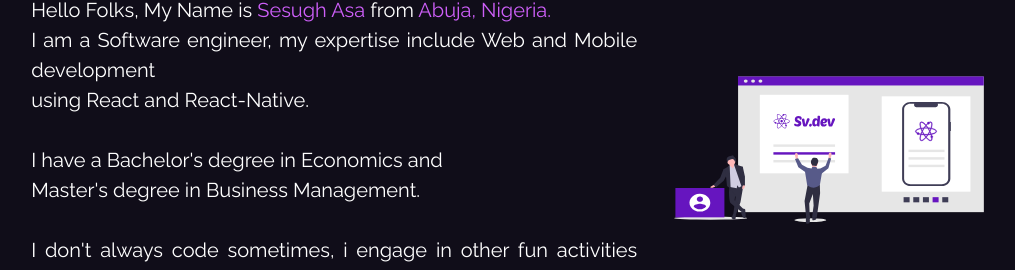
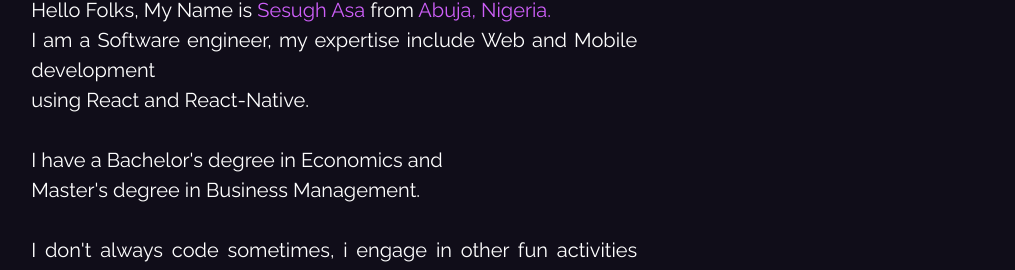
Before and after one commit to elsesu/react-portfolio-master, a React (Create React App) app: page /about in a window 1280 px wide. Shown: the part 246-516 px from the top of the page, without its empty margins (136-1151 px from the left). Built offline with nearby package versions, Linux system fonts and the light colour scheme.

Commit message:
about gone

```diff
--- a/src/scenes/About/About.jsx
+++ b/src/scenes/About/About.jsx
@@ -18,7 +18,7 @@ const About = () => {
           </div>
 
           <div className={s.aboutImg}>
-            <img src={aboutPromoImg} alt="about" />
+
           </div>
         </div>
 
```
